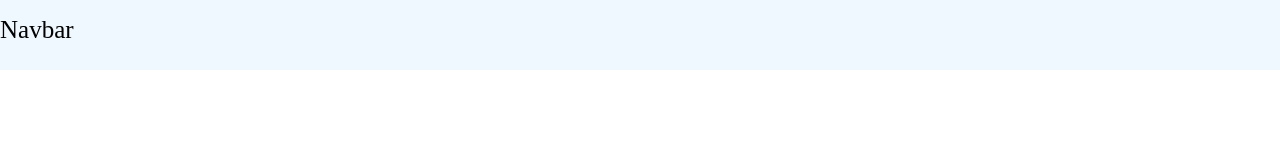
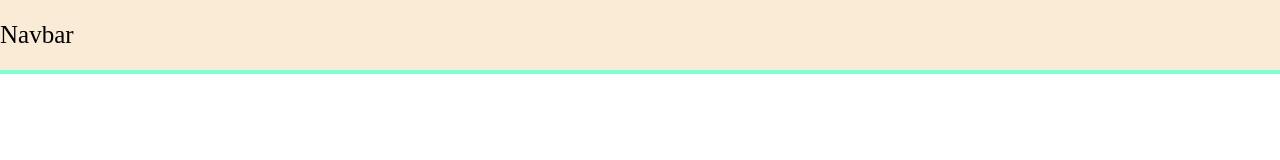
Before and after one commit to TaeWoongYoun/scrollEvent, a plain HTML site: page index.html in a window 1280 px wide. Shown: the top 160 px of the page. Drawn offline with nearby package versions, Linux system fonts and the light colour scheme.

Commit message:
test : Flase

```diff
--- a/index.html
+++ b/index.html
@@ -13,7 +13,11 @@
         <div class="container-fluid">
             <a id="a" class="navbar-brand" href="#">Navbar</a>
         </div>
+        <div class="line">
+
+        </div>
     </nav>
+
     <section></section>
 
     <div class="lorem" style="width: 200px; height: 100px; overflow-y: scroll">
--- a/index.js
+++ b/index.js
@@ -65,19 +65,19 @@
 // 만약에 스크롤바를 100px 내리면 로고의 폰트사이즈를 작게 만들기
 // 그렇지 않다면 로고의 폰트사이즈를 원래대로 설정하기
 
-$(window).on('scroll', function(){
-    var down = $(window).scrollTop();
-    var a = document.getElementById('a')
-    var event = document.getElementsByClassName('navi')[0].classList
+// $(window).on('scroll', function(){
+//     var down = $(window).scrollTop();
+//     var a = document.getElementById('a');
+//     var event = document.getElementsByClassName('navi')[0].classList;
 
-    if( down >= 100){
-        event.add('scroll');
-    } else {
-        event.remove('scroll');
-    }
+//     if( down >= 100){
+//         event.add('scroll');
+//     } else {
+//         event.remove('scroll');
+//     }
 
-    // console.log();
-})
+//     // console.log();
+// })
 
 // 숙제 2번 완료
 // 2. 회원약관 박스를 거의 끝까지 스크롤하면 alert를 띄워줍시다.
@@ -91,3 +91,15 @@ $(window).on('scroll', function(){
 
 //     console.log(내린양, 실제높이);
 // })
+
+
+// 숙제 3번
+// 페이지 내릴 때 마다 페이지를 얼마나 읽었는지 진척도를 알려주는 UI 같은건 어떻게 만들면 될까요?
+// 까만색의 가로로 긴 div 박스 하나 만들고
+// 페이지를 1% 읽으면 div 박스 길이는 1%
+// 페이지를 50%정도 읽으면 div 박스 길이는 50%
+// 페이지 다 읽으면 div 박스 길이는 100%
+// 이런거 만들어보면 재미있을듯요
+// 실은 간단해서 재미없습니다
+
+// $(html).on
--- a/style.css
+++ b/style.css
@@ -12,8 +12,8 @@ nav{
     position: fixed;
     width: 100%;
     height: 70px;
-    background-color: aliceblue;
-    line-height: 60px;
+    background-color: antiquewhite;
+    line-height: 70px;
     z-index: 10;
     transition: all 1s;
 }
@@ -27,6 +27,14 @@ nav{
     font-weight: 900;
 }
 
+.line{
+    position: fixed;
+    top: 70px;
+    width: 100%;
+    height: 4px;
+    background-color: aquamarine;
+}
+
 section{
     width: 100%;
     height: 2500px;}
```
